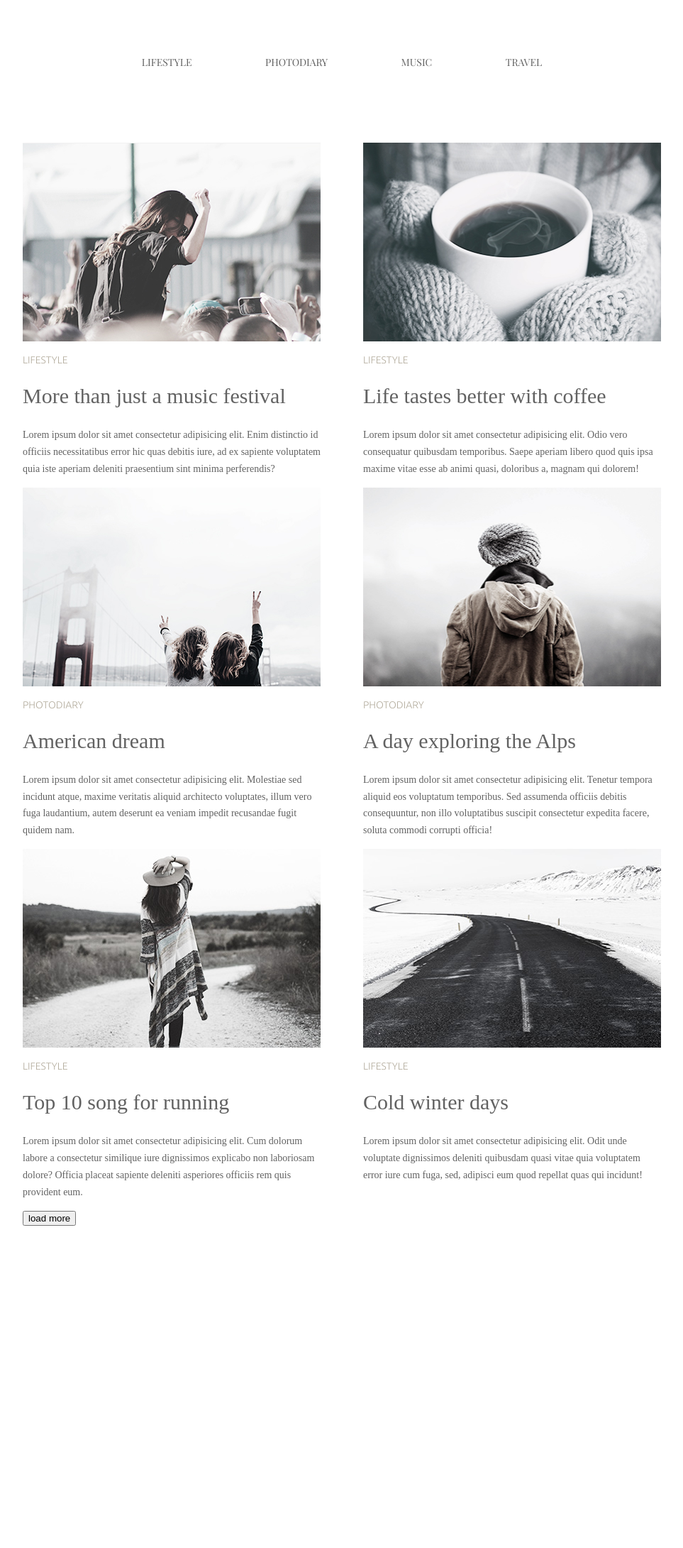
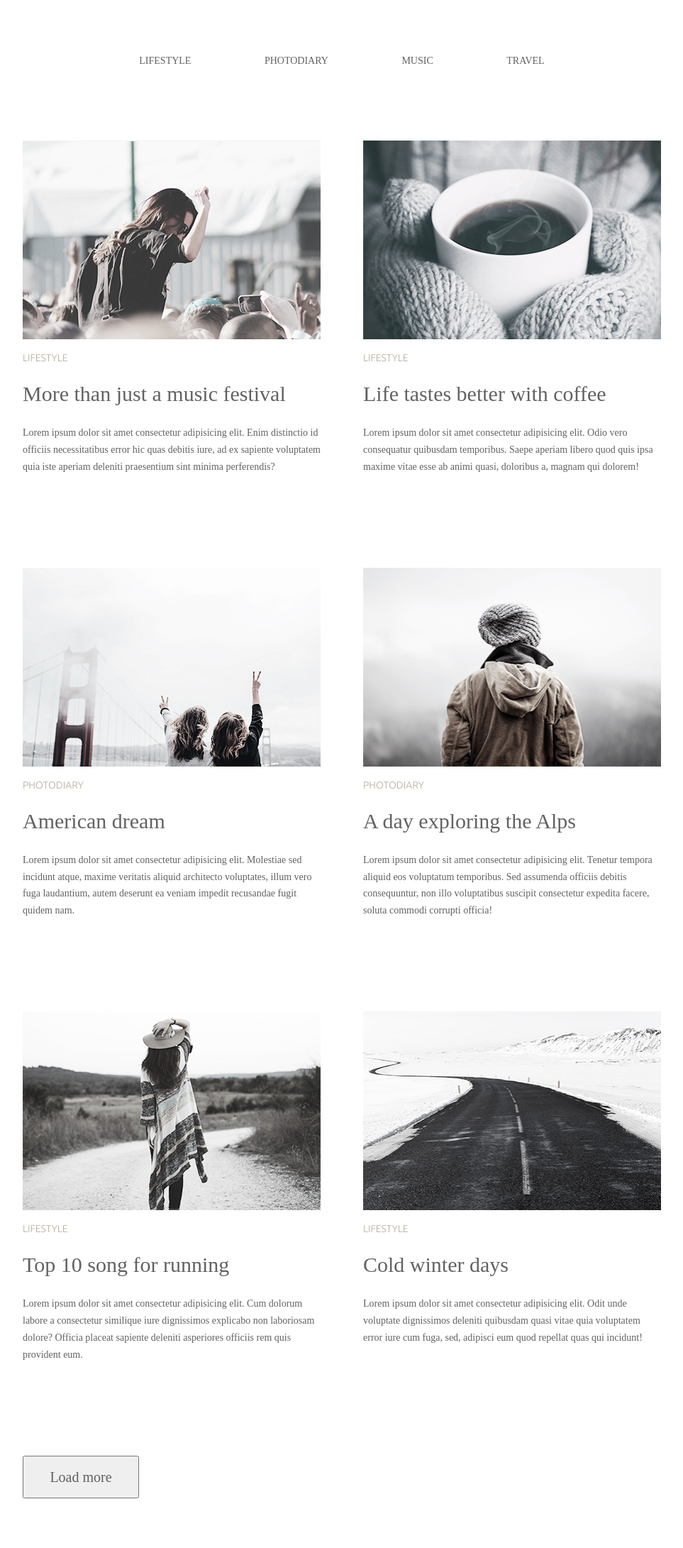
Before and after one commit to tania-voyat/goit-fe-course, a web app: file html+css/module-03/index.html in a window 1280 px wide. Shown: the whole page at 71% size, without its empty margins (158-1121 px from the left). Before the commit the page ends 1727 px from the top, so only its background shows below. Run offline with its HTML, style and script files only (its server is not run), Linux system fonts and the light colour scheme.

Commit message:
Added button styles

```diff
--- a/html+css/module-03/css/styles.css
+++ b/html+css/module-03/css/styles.css
@@ -1,16 +1,9 @@
-html {
-    box-sizing: border-box;
-}
 
-*,
-*::before,
-*::after{
-box-sizing: inherit;
-}
 
 .wrapper{
   width: 900px;
   margin: 0 auto;
+  font-family: "PlayfairDisplay", serif;
 }
 
 .site-navigation {
@@ -31,7 +24,6 @@ box-sizing: inherit;
 }
 
 .site-navigation a {
-  font-family: 'Playfair Display', serif;
   color: #626262;
   text-transform: uppercase;
   text-align: center;
@@ -43,41 +35,57 @@ ul a:hover {
   color:#03a9f4;
 }
 
-.text {
-  font-size: 14px;
-  font-family: "PlayfairDisplay";
+.section {
+  display: inline-block;
+  margin: 0;
+  padding: 0;
+  width: 420px;
+  vertical-align: top;
+  margin-right: 56px;
+  margin-bottom: 130px;
   color: rgb(98, 98, 98);
-  line-height: 1.714;
-  text-align: left;
 }
 
-.heading {
-  font-size: 30px;
-  font-family: "PlayfairDisplay";
-  font-weight: normal;
-  color: rgb(98, 98, 98);
-  line-height: 1.2;
-}
-
-.section {
-  margin: 0;
-  padding: 0;
-  display: inline-block;
-  width: 420px;
-  vertical-align: top;
-}
-
-.section{
-  margin-right: 56px;
+.section:nth-child(3n) {
+  margin-bottom: 56px;
 }
 
 .section:nth-child(2n) {
   margin-right: 0;
 }
 
-.signature {
+.section-name {
   font-family: 'Ubuntu', sans-serif;
   font-size: 14px;
   color: rgb(180, 173, 158);
   text-transform: uppercase;
   }
+
+.section-heading {
+  font-size: 30px;
+  font-weight: normal;
+  line-height: 1.2;
+}
+
+.section-text {
+  font-size: 14px;
+  line-height: 1.714;
+  text-align: left;
+  margin-bottom: 0;
+}
+
+.button {
+  display: inline-block;
+  margion: 0 auto;
+  width: 164px;
+  height: 60px;
+  margin-bottom: 70px;
+  font-size: 20px;
+  font-family: "PlayfairDisplay";
+  color: rgb(98, 98, 98);
+  line-height: 1.2;
+  }
+
+button:hover {
+  color:#03a9f4;
+}
--- a/html+css/module-03/index.html
+++ b/html+css/module-03/index.html
@@ -27,9 +27,9 @@
       <section class="section">
         <img  src="./img/img_1.jpg"  alt="Music festival"  width="420"  height="280"/>
 
-        <p class="signature" id="lifestyle">Lifestyle</p>
-        <h2 class="heading">More than just a music festival</h2>
-        <p class="text">
+        <p class="section-name" id="lifestyle">Lifestyle</p>
+        <h2 class="section-heading">More than just a music festival</h2>
+        <p class="section-text">
           Lorem ipsum dolor sit amet consectetur adipisicing elit. Enim
           distinctio id officiis necessitatibus error hic quas debitis iure, ad
           ex sapiente voluptatem quia iste aperiam deleniti praesentium sint
@@ -44,10 +44,10 @@
           width="420"
           height="280"
         />
-        <p class="signature">lifestyle</p>
+        <p class="section-name">lifestyle</p>
 
-        <h2 class="heading">Life tastes better with coffee</h2>
-        <p class="text">
+        <h2 class="section-heading">Life tastes better with coffee</h2>
+        <p class="section-text">
           Lorem ipsum dolor sit amet consectetur adipisicing elit. Odio vero
           consequatur quibusdam temporibus. Saepe aperiam libero quod quis ipsa
           maxime vitae esse ab animi quasi, doloribus a, magnam qui dolorem!
@@ -56,10 +56,10 @@
 
       <section class="section">
         <img src="./img/img_3.jpg" alt="Bridge" width="420" height="280" />
-        <p class="signature" id="photodiary">photodiary</p>
+        <p class="section-name" id="photodiary">photodiary</p>
 
-        <h2 class="heading">American dream</h2>
-        <p class="text">
+        <h2 class="section-heading">American dream</h2>
+        <p class="section-text">
           Lorem ipsum dolor sit amet consectetur adipisicing elit. Molestiae sed
           incidunt atque, maxime veritatis aliquid architecto voluptates, illum
           vero fuga laudantium, autem deserunt ea veniam impedit recusandae
@@ -75,10 +75,10 @@
           height="280"
         />
 
-        <p class="signature">photodiary</p>
+        <p class="section-name">photodiary</p>
 
-        <h2 class="heading">A day exploring the Alps</h2>
-        <p class="text">
+        <h2 class="section-heading">A day exploring the Alps</h2>
+        <p class="section-text">
           Lorem ipsum dolor sit amet consectetur adipisicing elit. Tenetur
           tempora aliquid eos voluptatum temporibus. Sed assumenda officiis
           debitis consequuntur, non illo voluptatibus suscipit consectetur
@@ -94,11 +94,11 @@
           height="280"
         />
 
-        <p class="signature">lifestyle</p>
+        <p class="section-name">lifestyle</p>
 
-        <h2 class="heading">Top 10 song for running</h2>
+        <h2 class="section-heading">Top 10 song for running</h2>
 
-        <p class="text">
+        <p class="section-text">
           Lorem ipsum dolor sit amet consectetur adipisicing elit. Cum dolorum
           labore a consectetur similique iure dignissimos explicabo non
           laboriosam dolore? Officia placeat sapiente deleniti asperiores
@@ -108,18 +108,20 @@
 
       <section class="section">
         <img src="img/img_6.jpg" alt="Road" width="420" height="280" />
-        <p class="signature">lifestyle</p>
+        <p class="section-name">lifestyle</p>
 
-        <h2 class="heading">Cold winter days</h2>
+        <h2 class="section-heading">Cold winter days</h2>
 
-        <p class="text">
+        <p class="section-text">
           Lorem ipsum dolor sit amet consectetur adipisicing elit. Odit unde
           voluptate dignissimos deleniti quibusdam quasi vitae quia voluptatem
           error iure cum fuga, sed, adipisci eum quod repellat quas qui
           incidunt!
         </p>
       </section>
-      <button>load more</button>
+
+      <button type="button" class="button">Load more</button>
+
     </main>
   </body>
 </html>
```
